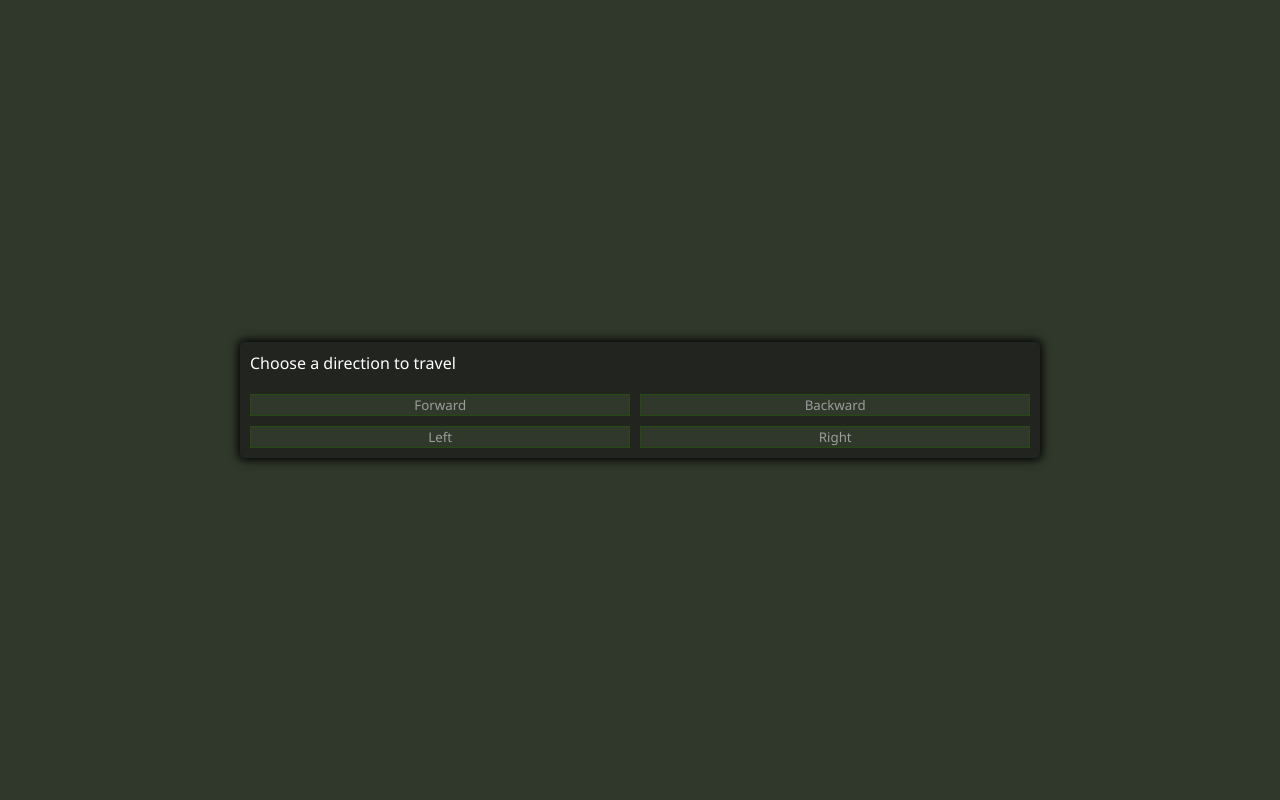
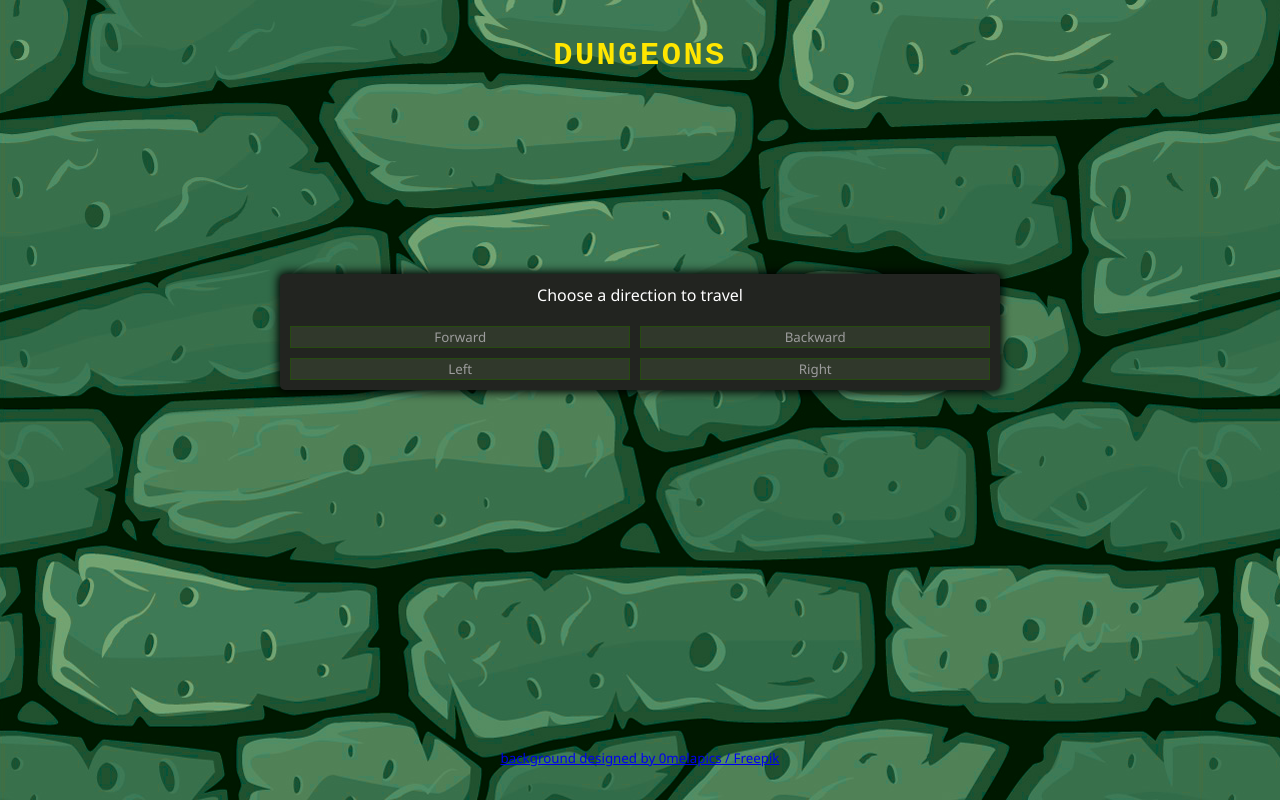
Before and after one commit to lusac111/dungeons, a plain HTML site: page index.html in a window 1280 px wide. Drawn offline with Linux system fonts and the light colour scheme.

Commit message:
Added a background image along with a title text.

```diff
--- a/index.html
+++ b/index.html
@@ -1,14 +1,17 @@
 <!DOCTYPE html>
-<html lang = "en">
+<html lang="en">
+
 <head>
-    <meta charset = "UTF-8">
-    <meta name = "viewport" content = "width=device-width, initial-scale=1.0">
+    <meta charset="UTF-8">
+    <meta name="viewport" content="width=device-width, initial-scale=1.0">
     <meta http-equiv="X-UA-Compatible" content="ie=edge">
-   <link href="styles.css"rel="stylesheet">
+    <link href="styles.css" rel="stylesheet">
     <script defer src="game.js"></script>
-   <title>Dungeons</title>
 </head>
+
 <body>
+    <main>
+        <h1>DUNGEONS</h1>
         <div class="container">
             <div id="text">Text</div>
             <div id="option-buttons" class="btn-grid">
@@ -18,5 +21,12 @@
                 <button class="btn">Option 4</button>
             </div>
         </div>
+    </main>
+    <footer>
+        <small>
+            <a href="http://www.freepik.com">background designed by 0melapics / Freepik</a>
+        </small>
+    </footer>
 </body>
+
 </html>
--- a/styles.css
+++ b/styles.css
@@ -1,25 +1,25 @@
-*, *::before, *::after {
+*,
+*::before,
+*::after {
     box-sizing: border-box;
     font-family: 'Segoe UI', Tahoma, Geneva, Verdana, sans-serif;
 }
 
-body {
-    padding: 0;
-    margin: 0;
-    display: flex;
-    justify-content: center;
-    align-items: center;
-    width: 100vw;
-    height: 100vh;
-    background-color: #30382b;
+h1 {
+    text-align: center;
+    color: rgb(255, 230, 0);
+    font-family: 'Courier New', Courier, monospace;
+    letter-spacing: 2.5px;
 }
 
 .container {
+    margin: 25% auto;
     width: 800px;
-    max-width: 80%;
+    max-width: 90%;
     background-color: #222420;
     padding: 10px;
     border-radius: 5px;
+    text-align: center;
     color: white;
     box-shadow: 0 0 10px 2px black;
 
@@ -45,3 +45,30 @@ body {
     color: black;
     border: 1px solid white;
 }
+
+
+/* Add your styles here */
+
+body {
+    min-height: 100vh;
+    display: flex;
+    flex-direction: column;
+    background-image: url(assets/dungeonTileTinted.png);
+    background-repeat: repeat;
+    background-color: #30382b;
+    align-items: center;
+    justify-content: center;
+    margin: 0;
+    padding: 1em;
+
+}
+
+main {
+    flex: 1;
+}
+
+footer {
+    flex-shrink: 0;
+    text-align: center;
+    padding: 1em;
+}
```
Also changed, not shown: assets/dungeonTileTinted.png (added). Lines whose indentation alone changed are shown as unchanged.
